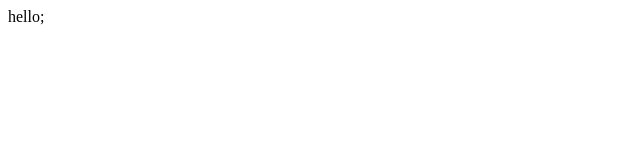
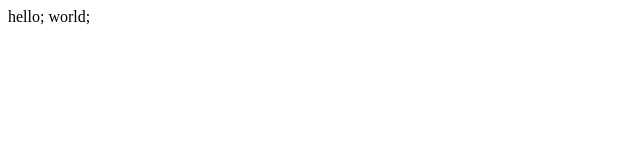
Before and after one commit to plhhq0189/homework, a plain HTML site: page index.html in a window 1280 px wide. Shown: the full height of the page, 0-640 px from the left. Drawn offline with Linux system fonts and the light colour scheme.

Commit message:
'sldfjlsdfl'

```diff
--- /dev/null
+++ b/dir1/app1.js
@@ -0,0 +1 @@
+console.write("")
--- a/index.html
+++ b/index.html
@@ -6,5 +6,6 @@
 	</head>
 	<body>
 		hello;
+		world;
 	</body>
 </html>
```
Also changed, not shown: 1 other file.
